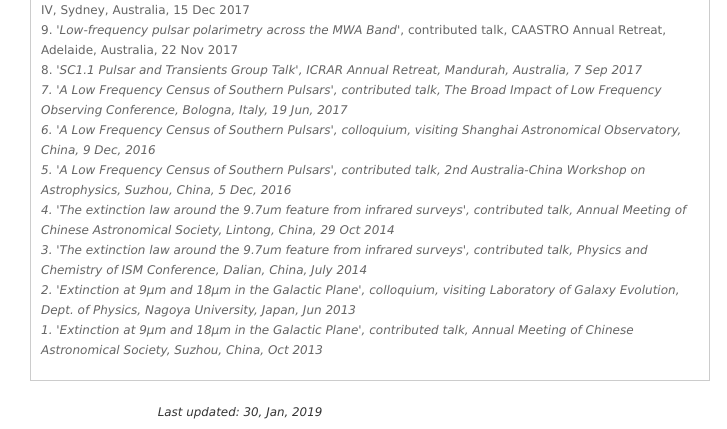
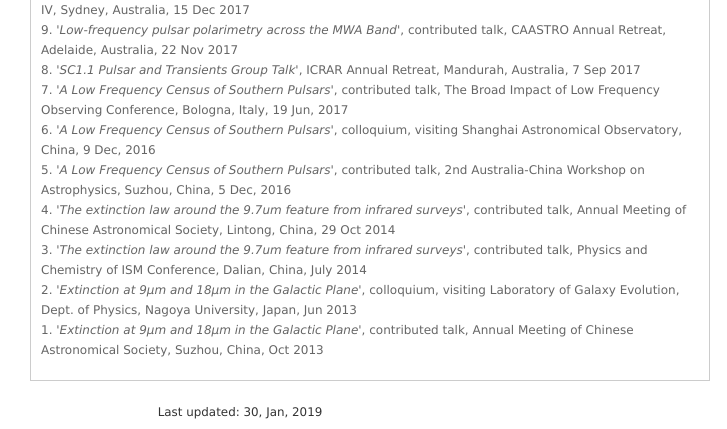
Before and after one commit to mengyaoxue/mengyaoxue.github.io, a plain HTML site: page index.html in a window 1280 px wide. Shown: the part 945-1374 px from the top of the page, 400-1127 px from the left. Drawn offline with Linux system fonts and the light colour scheme.

Commit message:
Update index.html

```diff
--- a/index.html
+++ b/index.html
@@ -142,7 +142,7 @@
                    Science at Low Frequencies IV, Sydney, Australia, 15 Dec 2017</br>
                 9. <i>'Low-frequency pulsar polarimetry across the MWA Band'</i>, contributed talk,
                    CAASTRO Annual Retreat, Adelaide, Australia, 22 Nov 2017</br>
-                8. <i>'SC1.1 Pulsar and Transients Group Talk',
+                8. <i>'SC1.1 Pulsar and Transients Group Talk'</i>,
                    ICRAR Annual Retreat, Mandurah, Australia, 7 Sep 2017</br>
                 7. <i>'A Low Frequency Census of Southern Pulsars'</i>, contributed talk,
                    The Broad Impact of Low Frequency Observing Conference, Bologna, Italy, 19 Jun, 2017</br>
```
